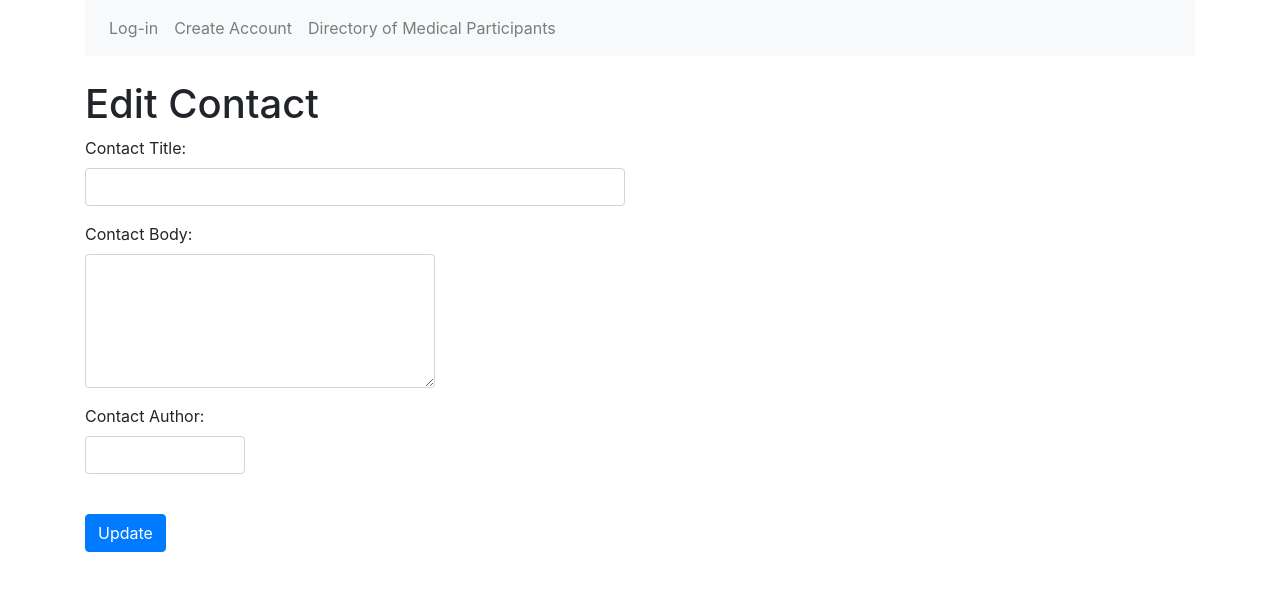
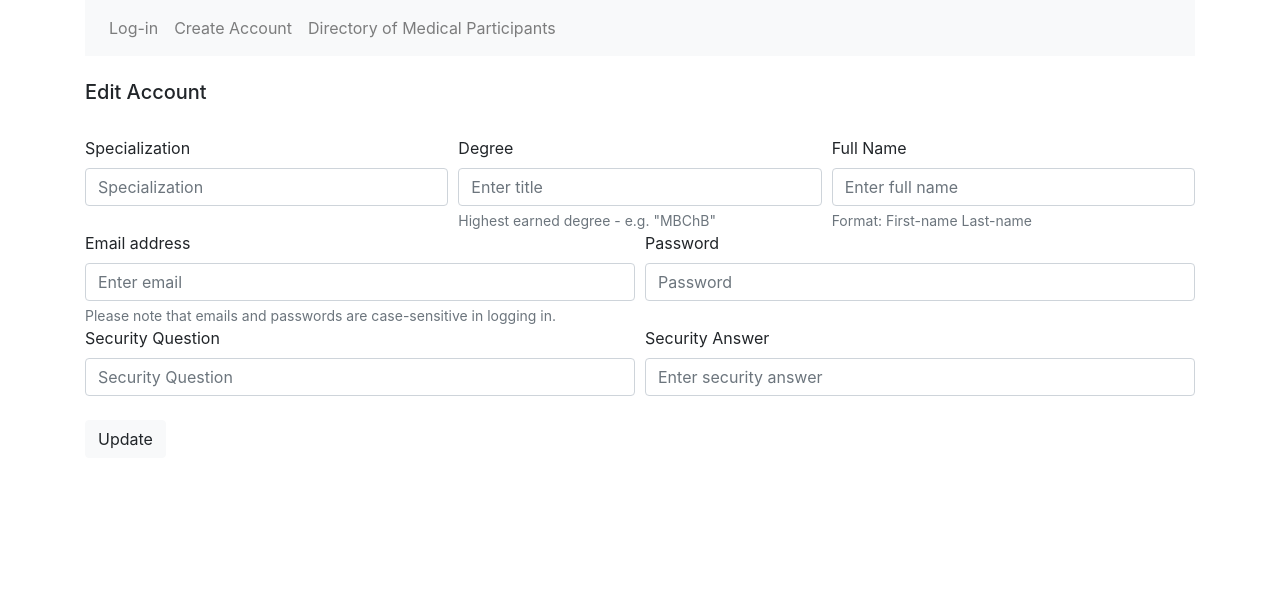
Before and after one commit to yhashim/mevnproject, a Vue app in the folder mevnproject/: page /edit/1 in a window 1280 px wide. Shown: the top 590 px of the page. Built offline with nearby package versions, Linux system fonts and the light colour scheme; no server answers.

Commit message:
Debugging in process

```diff
--- a/mevnproject/src/App.vue
+++ b/mevnproject/src/App.vue
@@ -13,7 +13,7 @@
               <router-link to="/posts" class="nav-link">Directory of Medical Participants</router-link>
             </li>
           </ul>
-        </nav><br />
+        </nav><br/>
         <transition name="fade">
           <router-view></router-view>
         </transition>
--- a/mevnproject/src/components/CreateAccount.vue
+++ b/mevnproject/src/components/CreateAccount.vue
@@ -73,28 +73,29 @@
     },
     methods: {
       addAccount(){
-        console.log("start");
+        // console.log("start");
         var email = document.querySelectorAll('input[name="email"]')[0].value;
-        console.log(email);
-        console.log(this.Account);
-        console.log(this.Accounts);
+        // console.log(email);
+        // console.log(this.Account);
+        // console.log(this.Accounts);
+        var acct;
         for (acct of this.Accounts){
-          console.log("checking");
+          // console.log("checking");
           if (acct !== null) {
             if (email === acct.Email) {
-              alert("The email: " + email + " is unavailable.");
+              console.log("The email: " + email + " is unavailable.");
               return;
             }
           }
         }
-        console.log("passed check");
-        let uri = 'http://localhost:4000/Accounts/add';
+        // console.log("passed check");
+        let uri = 'http://localhost:4000/accounts/add';
           this.axios.post(uri, this.Account).then(() => {
             console.log("pushing");
-            this.$router.push({name: 'posts'});
-            alert("An account under the email " + email + " was successfully created.");
+            // this.$router.push({name: 'posts'});
+            console.log("An account under the email " + email + " was successfully created.");
           });
-        console.log("done");
+        // console.log("done");
         console.log(this.Account);
         console.log(this.Accounts);
         return;
--- a/mevnproject/src/components/EditAccount.vue
+++ b/mevnproject/src/components/EditAccount.vue
@@ -1,33 +1,58 @@
 <template>
   <div>
-    <h1>Edit Contact</h1>
-    <form @submit.prevent="updateContact">
-      <div class="row">
-        <div class="col-md-6">
-          <div class="form-group">
-            <label>Contact Title:</label>
-            <input type="text" class="form-control" v-model="Contact.title">
+    <h5>Edit Account</h5>
+    <br/>
+      <form @submit.prevent="updateAccount">
+        <div class="form-row">
+          <div class="col">
+            <label for="title">Specialization</label>
+            <input type="list" list="specialization" id="specialization" placeholder="Specialization" class="form-control" v-model="Account.specialization" name="specialization" required>
+              <datalist>
+                <option value=""></option>
+                <option value=""></option>
+                <option value=""></option>
+              </datalist>
+          </div>
+          <div class="col">
+            <label for="title">Degree</label>
+            <input type="text" class="form-control" id="title" aria-describedby="titleHelp" placeholder="Enter title" name="title" v-model="Account.title" required>
+            <small id="titleHelp" class="form-text text-muted">Highest earned degree - e.g. "MBChB"</small>
+          </div>
+          <div class="col">
+            <label for="fullName">Full Name</label>
+            <input type="text" class="form-control" id="fullName" aria-describedby="nameHelp" placeholder="Enter full name" name="fullName" v-model="Account.fullName" required>
+            <small id="nameHelp" class="form-text text-muted">Format: First-name Last-name</small>
           </div>
         </div>
-        </div>
-        <div class="row">
-          <div class="col-md-4">
-            <div class="form-group">
-              <label>Contact Body:</label>
-              <textarea class="form-control" v-model="Contact.body" rows="5"></textarea>
-            </div>
+        <div class="form-row">
+          <div class="col">
+            <label for="exampleInputEmail1">Email address</label>
+            <input type="email" class="form-control" id="exampleInputEmail1" aria-describedby="emailHelp" placeholder="Enter email" name="email" v-model="Account.email" required>
+            <small id="emailHelp" class="form-text text-muted">Please note that emails and passwords are case-sensitive in logging in.</small>
+          </div>
+          <div class="col">
+            <label for="exampleInputPassword1">Password</label>
+            <input type="password" class="form-control" id="exampleInputPassword1" placeholder="Password" name="password" v-model="Account.password" required>
           </div>
         </div>
-         <div class="row">
-          <div class="col-md-2">
-            <div class="form-group">
-              <label>Contact Author:</label>
-               <input type="text" class="form-control" v-model="Contact.author">
-            </div>
+        <div class="form-row">
+          <div class="col">
+              <label for="securityQuestions">Security Question</label>
+              <input type="list" list="securityQuestions" id="securityQuestions" placeholder="Security Question" class="form-control" v-model="Account.securityQuestion" name="securityQuestion" required>
+              <datalist>
+                <option value="What was the name of your first childhood pet?"></option>
+                <option value="Where did your parents meet?"></option>
+                <option value="When did you meet your spouse?"></option>
+              </datalist>
           </div>
-        </div><br />
+          <div class="col">
+            <label for="SecurityAnswer">Security Answer</label>
+            <input type="text" class="form-control" id="SecurityAnswer" placeholder="Enter security answer" name="Security Answer" v-model="Account.securityAnswer" required>
+          </div>
+        </div>
+        <br/>
         <div class="form-group">
-          <button class="btn btn-primary">Update</button>
+            <button type="submit" class="btn btn-light">Update</button>
         </div>
     </form>
   </div>
@@ -37,20 +62,21 @@
     export default {
       data() {
         return {
-          Contact: {}
+          Account: {},
+          Accounts: []
         }
       },
       created() {
-        let uri = `http://localhost:4000/Contacts/edit/${this.$route.params.id}`;
+        let uri = `http://localhost:4000/Accounts/edit/${this.$route.params.id}`;
         this.axios.get(uri).then((response) => {
-            this.Contact = response.data;
+            this.Account = response.data;
         });
       },
       methods: {
-        updateContact() {
-          let uri = `http://localhost:4000/Contacts/update/${this.$route.params.id}`;
-          this.axios.Contact(uri, this.Contact).then(() => {
-            this.$router.push({name: 'Contacts'});
+        updateAccount() {
+          let uri = `http://localhost:4000/Accounts/update/${this.$route.params.id}`;
+          this.axios.Account(uri, this.Account).then(() => {
+            this.$router.push({name: 'Accounts'});
           });
         }
       }
--- a/mevnproject/src/components/HomeComponent.vue
+++ b/mevnproject/src/components/HomeComponent.vue
@@ -44,6 +44,7 @@
         var email = document.querySelectorAll('input[name="email"]')[0].value;
         var password = document.querySelectorAll('input[name="password"]')[0].value;
         var acctFound = false;
+        var acct;
         for (acct of this.Accounts){
           if (email === acct.Email) {
             if (password === acct.Password) {
--- a/mevnproject/src/components/IndexComponent.vue
+++ b/mevnproject/src/components/IndexComponent.vue
@@ -7,6 +7,7 @@
             <tr>
               <th>Title</th>
               <th>Full Name</th>
+              <th>Specialization</th>
               <th>Email Address</th>
               <th>Actions</th>
             </tr>
@@ -15,6 +16,7 @@
                 <tr v-for="Account in Accounts" :key="Account._id">
                   <td>{{ Account.title }}</td>
                   <td>{{ Account.fullName }}</td>
+                  <td>{{ Account.specialization }}</td>
                   <td>{{ Account.email }}</td>
                   <td><router-link :to="{name: 'edit', params: { id: Account._id }}" class="btn btn-primary">Edit</router-link></td>
                   <td><button class="btn btn-danger" @click.prevent="deleteAccount(Account._id)">Delete</button></td>
@@ -23,6 +25,12 @@
         </table>
   </div>
 </template>
+
+<style>
+  tbody {
+    font-size: 80%;
+  }
+</style>
 
 <script>
   export default {
```
Also changed, not shown: mevnproject/API/account.model.js (+7 -7 lines), mevnproject/API/account.route.js (+15 -7 lines).
